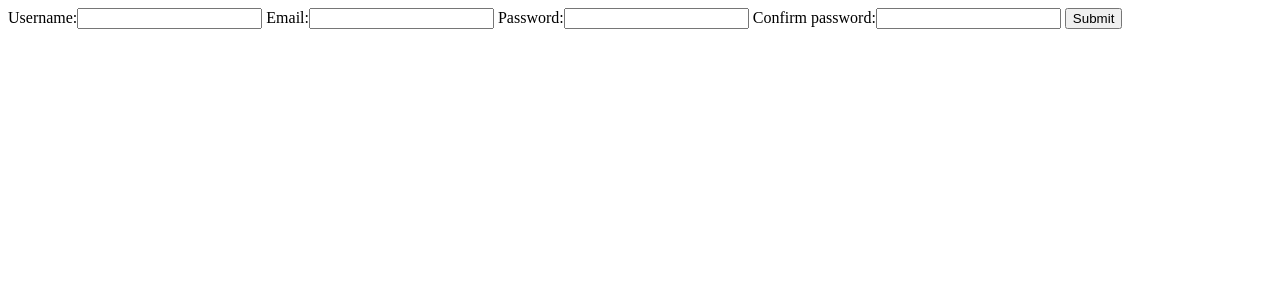
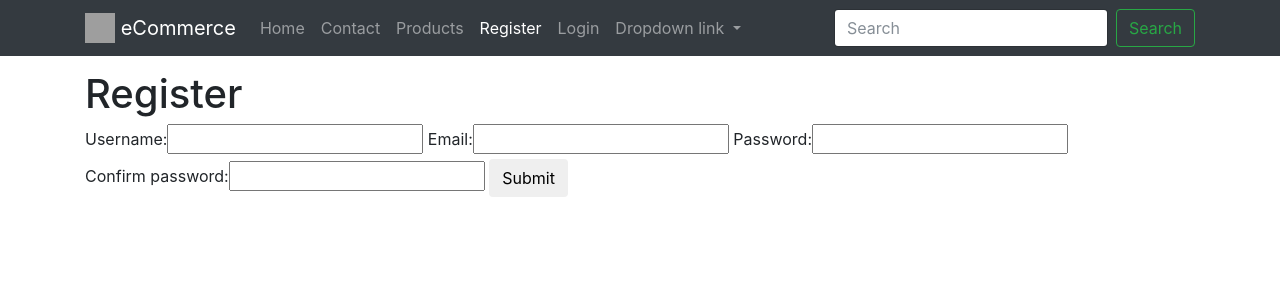
Before and after one commit to rezaizadijahromi/Django-Ecommerce-V2, a Django app: page /register/ in a window 1280 px wide. Shown: the top 300 px of the page. Run offline with Django 3.2, Linux system fonts and the light colour scheme; some libraries are stand-ins or nearby versions; grey boxes are pictures that could not be loaded.

Commit message:
Adding bootstrap to template

```diff
--- a/products/templates/products/detail.html
+++ b/products/templates/products/detail.html
@@ -1,8 +1,9 @@
+
 {% extends "base.html" %}
 
 
 {% block content %}
-<div class='container'>
+
 
     <div class='row'>
         <div class='col'>
@@ -14,6 +15,6 @@
     {% endif %}
 </div>
 </div>
-</div>
+
 
 {% endblock %}
--- a/products/templates/products/list.html
+++ b/products/templates/products/list.html
@@ -1,15 +1,12 @@
-
 {% extends "base.html" %}
 
 {% block content %}
-    <div class='container'>
         <div class='row'>
 
     {% for obj in object_list %}
         <div class='col'>
         {{ forloop.counter }}
         {% include 'products/snippets/card.html' with instance=obj %}
-
 
         {% if forloop.counter|divisibleby:3 %}
          </div> </div><div class='row'><div class='col-12'><hr/></div>
@@ -22,5 +19,4 @@
 
     {% endfor %}
 </div>
-</div>
 {% endblock %}
--- a/templates/auth/register.html
+++ b/templates/auth/register.html
@@ -1,4 +1,10 @@
-<form method='POST'> {% csrf_token %}
-  {{ form }}
-  <button type='submit' class='btn btn-default'>Submit</button>
-</form>
+{% extends "base.html" %}
+
+{% block content %}
+    <h1>Register</h1>
+    <form method='POST'> {% csrf_token %}
+      {{ form }}
+      <button type='submit' class='btn btn-default'>Submit</button>
+    </form>
+
+{% endblock %}
--- a/templates/base.html
+++ b/templates/base.html
@@ -11,8 +11,9 @@
     </head>
     <body>
       {% include 'base/navbar.html' with brand_name='eCommerce' %}
+      <div class='container'>
       {% block content %}{% endblock %}
-
+    </div>
 
 
 
--- a/templates/base/navbar.html
+++ b/templates/base/navbar.html
@@ -4,8 +4,12 @@
 {% url 'login' as login_url %}
 {% url 'register' as register_url %}
 
-<nav class="navbar navbar-expand-lg navbar-light bg-light">
-  <a class="navbar-brand" href="{{ home_url }}">{% if brand_name %} {{brand_name }} {% else %}CFE eCommerce {% endif %}</a>
+<nav class="navbar navbar-expand-lg navbar-dark bg-dark mb-3">
+   <div class='container'>
+  <a class="navbar-brand" href="{{ home_url }}">
+    <img src="http://getbootstrap.com/assets/brand/bootstrap-solid.svg" width="30" height="30" class="d-inline-block align-top" alt="">
+    {% if brand_name %} {{brand_name }} {% else %}CFE eCommerce {% endif %}
+  </a>
   <button class="navbar-toggler" type="button" data-toggle="collapse" data-target="#navbarSupportedContent" aria-controls="navbarSupportedContent" aria-expanded="false" aria-label="Toggle navigation">
     <span class="navbar-toggler-icon"></span>
   </button>
@@ -33,10 +37,22 @@
         <a class="nav-link" href="{{ login_url }}">Login</a>
       </li>
       {% endif %}
+        <li class="nav-item dropdown">
+            <a class="nav-link dropdown-toggle" href="http://example.com" id="navbarDropdownMenuLink" data-toggle="dropdown" aria-haspopup="true" aria-expanded="false">
+              Dropdown link
+            </a>
+            <div class="dropdown-menu dropdown-menu-left" aria-labelledby="navbarDropdownMenuLink">
+              <a class="dropdown-item" href="#">Action</a>
+              <a class="dropdown-item" href="#">Another action</a>
+              <a class="dropdown-item" href="#">Something else here</a>
+            </div>
+          </li>
+
     </ul>
     <form class="form-inline my-2 my-lg-0">
       <input class="form-control mr-sm-2" type="text" placeholder="Search" aria-label="Search">
       <button class="btn btn-outline-success my-2 my-sm-0" type="submit">Search</button>
     </form>
   </div>
+</div>
 </nav>
--- a/templates/home_page.html
+++ b/templates/home_page.html
@@ -12,7 +12,7 @@
     <h1>{{ title }}</h1>
     <h1>Hello, world we're working!</h1>
 </div>
-<div class='container'>
+
 <div class='row'>
   <div class='col'>
       <img src="{% static 'img/beach.jpg' %}" class='img-fluid' />
@@ -27,7 +27,7 @@
   </div>
 </div>
 {% endif %}
-</div>
+
 
 {% endblock %}
 
```
Also changed, not shown: templates/auth/login.html (+10 -4 lines), db.sqlite3. Lines whose indentation alone changed are shown as unchanged.
